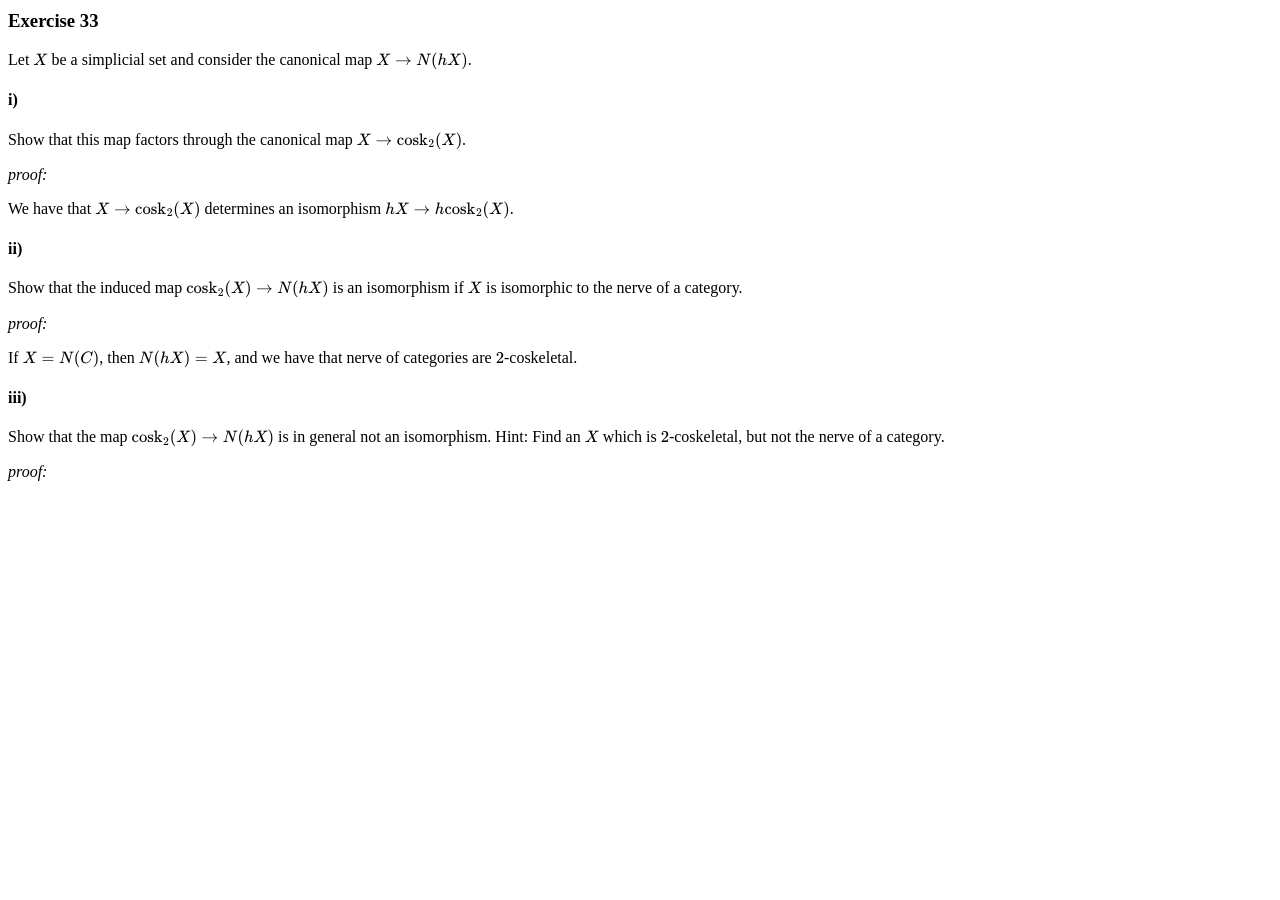
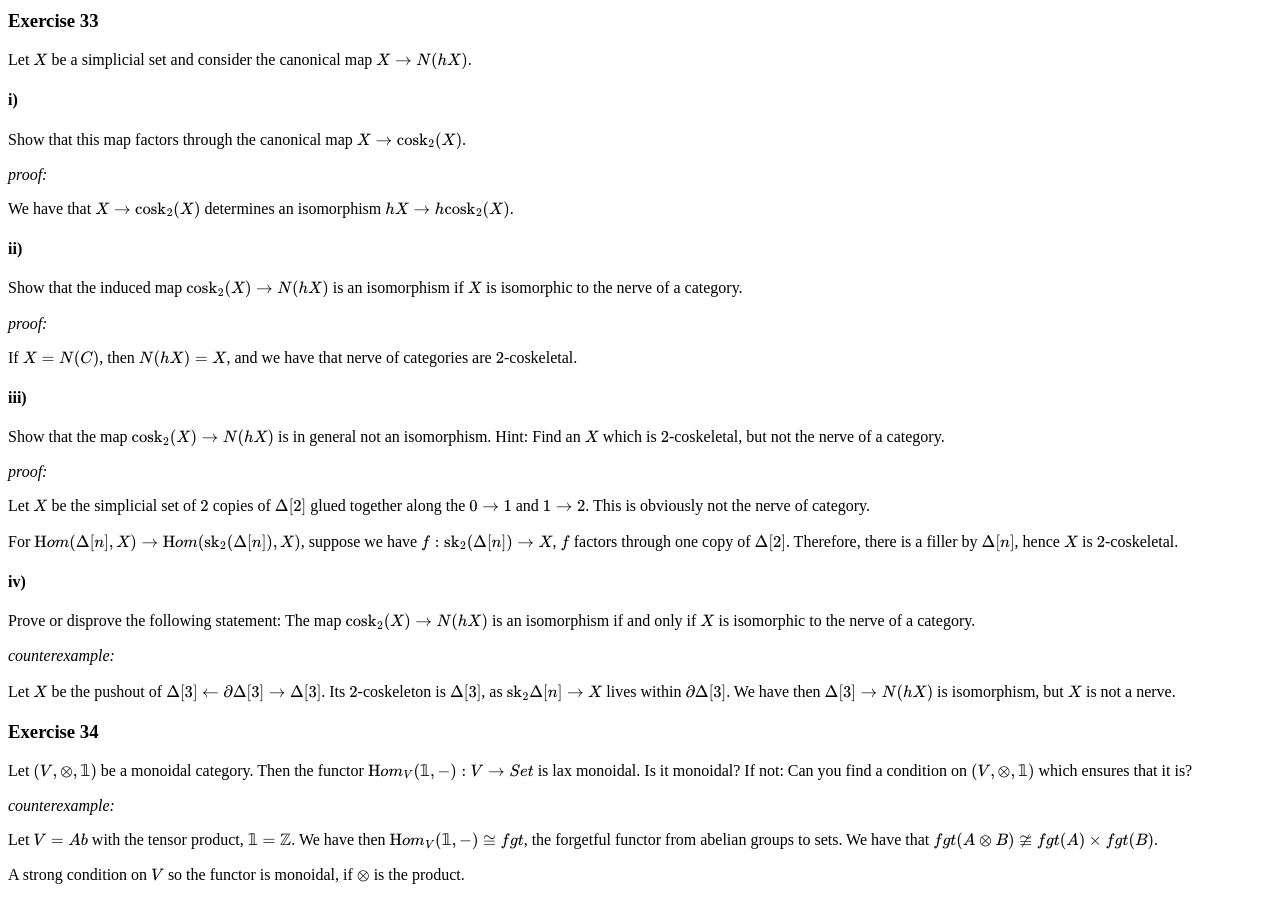
Before and after one commit to justinli1128/jiahaoliAcademicWebsite, a Jekyll site: the page built from InfinityCat/HomePage.md, in a window 1280 px wide and 900 px high, scrolled down 6602 px. Built offline with Jekyll 4.4.1, drawn with Linux system fonts in a browser that asks for light colours; before the commit the page ends 7099 px from its top, so only the background shows below that.

Commit message:
Update HomePage.md

```diff
--- a/InfinityCat/HomePage.md
+++ b/InfinityCat/HomePage.md
@@ -362,3 +362,25 @@ Show that the map $\mathrm{cosk}\_2(X) \to N(hX)$ is in general not an isomorphi
 $X$ which is $2$-coskeletal, but not the nerve of a category.
 
 _proof:_
+
+Let $X$ be the simplicial set of $2$ copies of $\Delta\[2\]$ glued together along the $0\to 1$ and $1\to 2$. This is obviously not the nerve of category.
+
+For $\Hom(\Delta\[n\], X)\to \Hom(\mathrm{sk}\_2(\Delta\[n\]), X)$, suppose we have $f:\mathrm{sk}\_2(\Delta\[n\])\to X$, $f$ factors through one copy of $\Delta\[2\]$. Therefore, there is a filler by $\Delta\[n\]$, hence $X$ is $2$-coskeletal.
+
+#### iv)
+
+Prove or disprove the following statement: The map $\mathrm{cosk}\_2(X) \to N(hX)$ is an isomorphism if and only if $X$ is isomorphic to the nerve of a category.
+
+_counterexample:_
+
+Let $X$ be the pushout of $\Delta\[3\]\xleftarrow{}\partial \Delta\[3\]\to \Delta\[3\]$. Its $2$-coskeleton is $\Delta\[3\]$, as $\mathrm{sk}\_2 \Delta\[n\]\to X$ lives within $\partial \Delta\[3\]$. We have then $\Delta\[3\]\to N(hX)$ is isomorphism, but $X$ is not a nerve.
+
+### Exercise 34
+
+Let $(V , \otimes, \mathbb{1})$ be a monoidal category. Then the functor $\Hom\_V (\mathbb{1}, −) : V \to Set$ is lax monoidal. Is it monoidal? If not: Can you find a condition on $(V , \otimes, \mathbb{1})$ which ensures that it is?
+
+_counterexample:_
+
+Let $V=Ab$ with the tensor product, $\mathbb{1}=\mathbb{Z}$. We have then $\Hom\_V (\mathbb{1}, −)\cong fgt$, the forgetful functor from abelian groups to sets. We have that $fgt(A\otimes B)\not\cong fgt(A)\times fgt(B)$.
+
+A strong condition on $V$ so the functor is monoidal, if $\otimes$ is the product.
```
